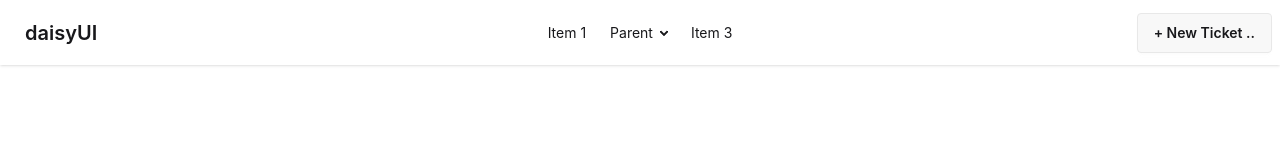
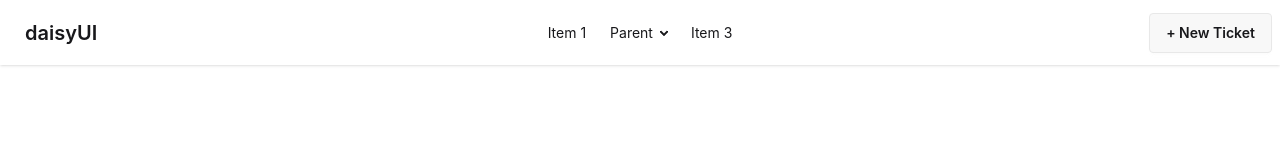
Before and after one commit to Jannatulbushra22/ticketsystem-react-a2-2026, a React (Vite) app: page / in a window 1280 px wide. Shown: the top 160 px of the page. Built offline with nearby package versions, Linux system fonts and the light colour scheme.

Commit message:
using double github in one device so change the commit user

```diff
--- a/src/App.jsx
+++ b/src/App.jsx
@@ -46,7 +46,7 @@ function App() {
     </ul>
   </div>
   <div className="navbar-end">
-    <a className="btn"> + New Ticket .. </a>
+    <a className="btn"> + New Ticket</a>
   </div>
 </div>
     </>
```
